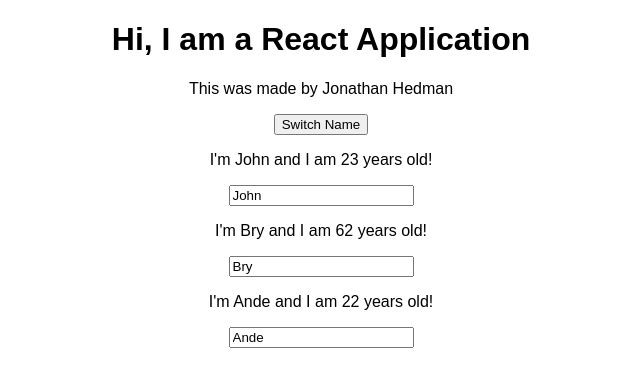
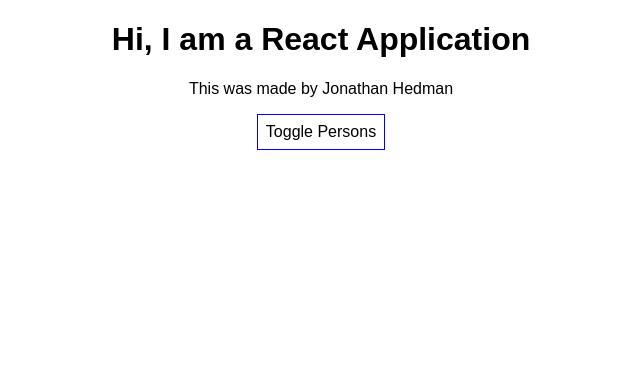
Before and after one commit to JohnHedman/react-messenger-app, a React (Create React App) app: page / in a window 1280 px wide. Shown: the top 386 px of the page, without its empty margins (319-959 px from the left). Built offline with nearby package versions, Linux system fonts and the light colour scheme.

Commit message:
Tried rendering a list of Persons objects dynamically instead of hard coding the values

```diff
--- a/src/App.js
+++ b/src/App.js
@@ -10,7 +10,8 @@
       { name: 'Bry', age: 62 },
       { name: 'Ande', age: 22 }
     ],
-    otherState: 'another value'
+    otherState: 'another value',
+    showPersons: false
   };
 
   switchNameHandler = (newName) => {
@@ -34,25 +35,56 @@
     })
   }
 
+  togglePersonsHandler = () => {
+    const doesShow = this.state.showPersons;
+
+    // "Toggle" the showPersons (if true, change to false. If false, change to true)
+    this.setState({
+      showPersons: !doesShow
+    });
+  }
+
+  // This render function is ran when React believes it needs to be rerendered (after state changes, etc.)
   render() {
+    const style = {
+      backgroundColor: 'white',
+      font: 'inherit',
+      border: '1px solid blue',
+      padding: '8px',
+      cursor: 'pointer'
+    };
+
+    // Figure out if the Person objects show be shown or not (based on if the button has been selected)
+    let persons = null;
+
+    /* Only render the Person objects when this.state.showPersons is true */
+    if (this.state.showPersons) {
+      persons = (
+        <div>
+          {
+            // For every person in the state.persons array should be rendered as a person object
+            this.state.persons.map(person => {
+              return <Person
+                name={person.name}
+                age={person.age}
+              />
+            })
+          }
+        </div>
+      );
+    }
+
     return (
       // Use 'className' to add css class instead of 'class' like normal html
       <div className="App">
         <h1>Hi, I am a React Application</h1>
         <p>This was made by Jonathan Hedman</p>
         {/* This might be tough on performance! */}
-        <button onClick={() => this.switchNameHandler('Jonathan')}>Switch Name</button>
-        <Person
-          name={this.state.persons[0].name}
-          age={this.state.persons[0].age}/>
-        <Person
-          name={this.state.persons[1].name}
-          age={this.state.persons[1].age}
-          click={this.switchNameHandler.bind(this, 'Jonathan!')}
-          changed={this.nameChangedHandler}/>
-        <Person
-          name={this.state.persons[2].name}
-          age={this.state.persons[2].age}/>
+        <button
+          style={style}
+          onClick={this.togglePersonsHandler}>Toggle Persons</button>
+          {/* Display the persons variable that is defined above */}
+          {persons}
       </div>
     );
 
--- /dev/null
+++ b/src/Person/Person.css
@@ -0,0 +1,8 @@
+.Person {
+    width: 60%;
+    margin: 16px auto;
+    border: 1px solid #eee;
+    box-shadow: 0 2px 3px #ccc;
+    padding: 16px;
+    text-align: center;
+}
--- a/src/Person/Person.js
+++ b/src/Person/Person.js
@@ -1,9 +1,11 @@
 import React from 'react';
+
+import './Person.css';
 
 // ES6 equivalent to function 'person'
 const person = (props) => {
     return (
-        <div>
+        <div className="Person">
             <p onClick={props.click}>I'm {props.name} and I am { props.age } years old!</p>
             <p>{props.children}</p>
             <input type="text" onChange={props.changed} value={props.name}></input>
```
